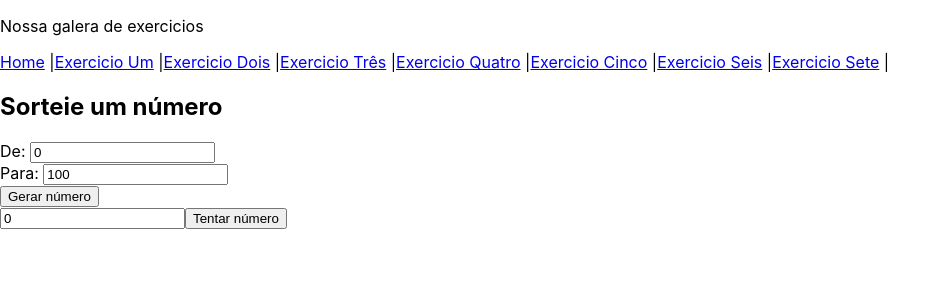
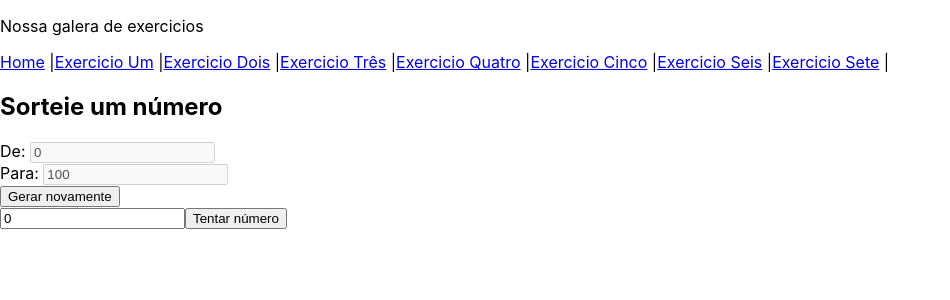
Before and after one commit to yogmel/lets-code-react-547, a React (Create React App) app: page /exercicioTres in a window 1280 px wide. Both pictures are taken after a click on the button "Gerar número". Shown: the top 300 px of the page, without its empty margins (0-950 px from the left). Built offline with nearby package versions, Linux system fonts and the light colour scheme.

Commit message:
num sorteados com checks

```diff
--- a/src/routes/exercicioTres/NumAleatorio.jsx
+++ b/src/routes/exercicioTres/NumAleatorio.jsx
@@ -26,7 +26,6 @@ const NumAleatorio = () => {
 
     if (max > min) {
       const num = Math.floor(Math.random() * (max - min)) + 1 + min;
-      console.log("num", num);
       setNumAleatorio(num);
       setMsgErro("");
     } else if (max < min) {
@@ -37,12 +36,18 @@ const NumAleatorio = () => {
   };
 
   const handleClick = () => {
-    gerarNumAleatorio();
+    if (!numAleatorio) {
+      gerarNumAleatorio();
+      return;
+    }
+    setNumAleatorio(null);
   };
 
   const checarNumeros = (num) => {
-    console.log("num checar", num);
-    console.log("numAleatorio checar", numAleatorio);
+    if (num === undefined) {
+      setMsgErro("Número indefinido. Gere novamente");
+      return;
+    }
     if (num > numAleatorio) {
       setFeedback("Seu número é maior que o sorteado");
     } else if (num < numAleatorio) {
@@ -55,12 +60,19 @@ const NumAleatorio = () => {
   return (
     <>
       <h2>Sorteie um número</h2>
-      <InputWrapper handleClick={handleClick} handleChange={handleChange} />
+      <InputWrapper
+        handleClick={handleClick}
+        handleChange={handleChange}
+        disabled={!!numAleatorio}
+      />
 
-      {numAleatorio && (
+      {msgErro && <p>{msgErro}</p>}
+
+      {!msgErro && numAleatorio && (
         <UserInputWrapper
           setUserNumber={setUserNumber}
           checarNumeros={checarNumeros}
+          disabled={userNumber === numAleatorio}
         />
       )}
 
--- a/src/routes/exercicioTres/components/InputWrapper.jsx
+++ b/src/routes/exercicioTres/components/InputWrapper.jsx
@@ -1,5 +1,5 @@
 const InputWrapper = (props) => {
-  const { handleChange, handleClick } = props;
+  const { handleChange, handleClick, disabled } = props;
 
   return (
     <div>
@@ -11,6 +11,7 @@ const InputWrapper = (props) => {
           defaultValue={0}
           onChange={handleChange}
           placeholder="Mínimo"
+          disabled={disabled}
         />
       </div>
       <div>
@@ -21,9 +22,12 @@ const InputWrapper = (props) => {
           defaultValue={100}
           onChange={handleChange}
           placeholder="Máximo"
+          disabled={disabled}
         />
       </div>
-      <button onClick={handleClick}>Gerar número</button>
+      <button onClick={handleClick}>
+        {disabled ? "Gerar novamente" : "Gerar número"}
+      </button>
     </div>
   );
 };
--- a/src/routes/exercicioTres/components/UserInputWrapper.jsx
+++ b/src/routes/exercicioTres/components/UserInputWrapper.jsx
@@ -1,9 +1,9 @@
 import { useState } from "react";
 
 const UserInputWrapper = (props) => {
-  const [num, setNum] = useState();
+  const [num, setNum] = useState(0);
 
-  const { setUserNumber, checarNumeros } = props;
+  const { setUserNumber, checarNumeros, disabled } = props;
 
   const handleUserNumberChange = (evento) => {
     const valor = parseInt(evento.target.value);
@@ -11,7 +11,7 @@ const UserInputWrapper = (props) => {
   };
 
   const checarNumHandle = () => {
-    console.log("num", num);
+    setUserNumber(num);
     checarNumeros(num);
   };
 
@@ -23,8 +23,11 @@ const UserInputWrapper = (props) => {
         defaultValue={0}
         onChange={handleUserNumberChange}
         placeholder="Sua tentativa aqui"
+        disabled={disabled}
       />
-      <button onClick={checarNumHandle}>Tentar número</button>
+      <button onClick={checarNumHandle} disabled={disabled}>
+        Tentar número
+      </button>
     </div>
   );
 };
```
